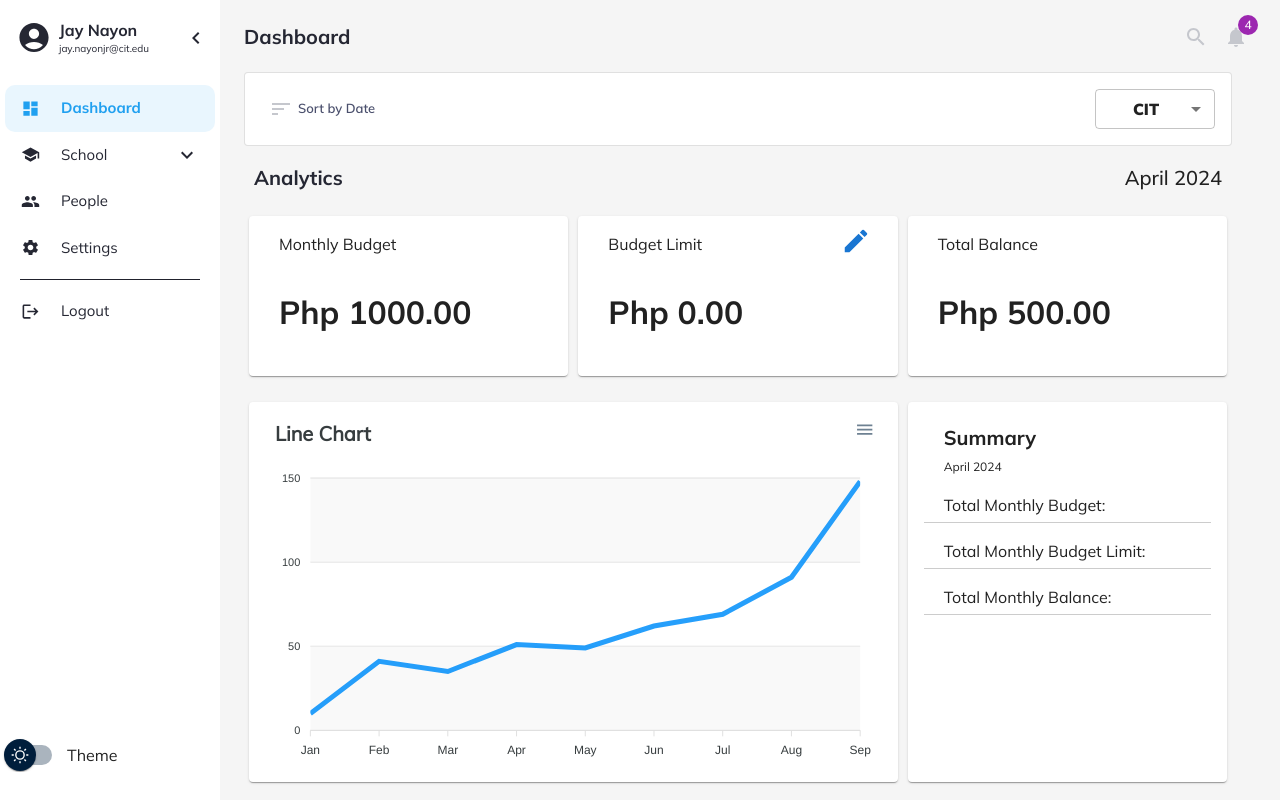
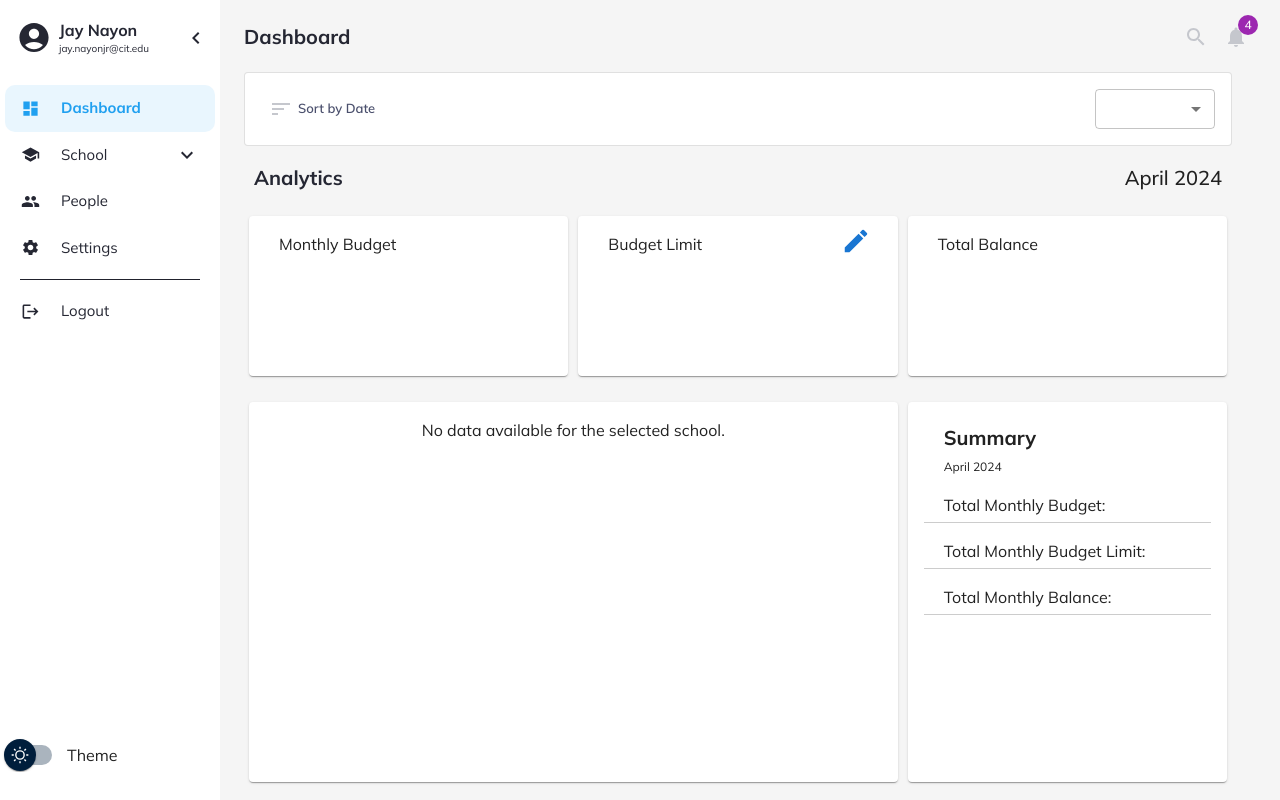
Before and after one commit to Jaynayon/princi-pal-frontend, a React (Create React App) app: page /dashboard in a window 1280 px wide. Both pictures are taken after a click on the button "Click to Login". Built offline with nearby package versions, Linux system fonts and the light colour scheme.

Commit message:
noschool

```diff
--- a/src/Pages/Dashboard.js
+++ b/src/Pages/Dashboard.js
@@ -63,7 +63,7 @@ const ApexChart = ({ data }) => {
 };
 
 function Dashboard(props) {
-    const [selectedSchool, setSelectedSchool] = useState('');
+    const [selectedSchool, setSelectedSchool] = useState('None'); // Default selected option is "None"
     const [schoolData, setSchoolData] = useState({
         'CIT': {
             monthlyBudget: { currency: 'Php', amount: '1000.00' },
@@ -87,12 +87,13 @@ function Dashboard(props) {
 
     useEffect(() => {
         const firstOption = Object.keys(schoolData)[0];
-        if (!selectedSchool) {
-            setSelectedSchool(firstOption);
-            setEditableAmounts(schoolData[firstOption]);
+        if (!selectedSchool || !schoolData[selectedSchool]) {
+            setSelectedSchool('None');
+            setEditableAmounts({});
+        } else {
+            setEditableAmounts(schoolData[selectedSchool]);
         }
     }, [schoolData, selectedSchool]);
-
     const handleSchoolChange = (event) => {
         setSelectedSchool(event.target.value);
     };
@@ -249,9 +250,9 @@ function Dashboard(props) {
     };
 
     const renderSummaryCard = () => {
-        const monthlyBudgetData = editableAmounts['Monthly Budget'] || { currency: '', amount: '' };
-        const budgetLimitData = editableAmounts['Budget Limit'] || { currency: '', amount: '' };
-        const totalBalanceData = editableAmounts['Total Balance'] || { currency: '', amount: '' };
+        const monthlyBudgetData = selectedSchool ? (editableAmounts['Monthly Budget'] || { currency: '', amount: '' }) : { currency: '', amount: '' };
+        const budgetLimitData = selectedSchool ? (editableAmounts['Budget Limit'] || { currency: '', amount: '' }) : { currency: '', amount: '' };
+        const totalBalanceData = selectedSchool ? (editableAmounts['Total Balance'] || { currency: '', amount: '' }) : { currency: '', amount: '' };
 
         return (
             <Paper
@@ -271,6 +272,7 @@ function Dashboard(props) {
             </Paper>
         );
     };
+
 
     return (
         <Container className="test" maxWidth="lg">
```
